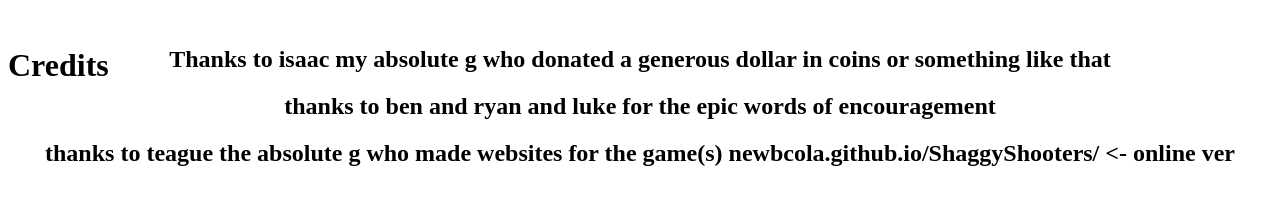
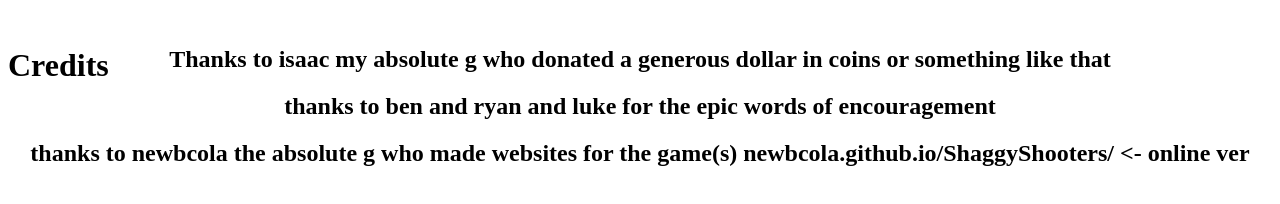
Before and after one commit to newbcola/ShaggyShooters, a plain HTML site: page index.html in a window 1280 px wide. Both pictures are taken after a click on the element "credits". Drawn offline with Linux system fonts and the light colour scheme.

Commit message:
changed my name in creds to newbcola
cuz why not

```diff
--- a/index.html
+++ b/index.html
@@ -204,7 +204,7 @@ function credits() {
     const creditsl3 = document.createElement("h2");
     document.body.appendChild(creditsl3);
     creditsl3.id = "creditsline3"
-    document.getElementById("creditsline3").innerHTML = "thanks to teague the absolute g who made websites for the game(s) newbcola.github.io/ShaggyShooters/ <- online ver"
+    document.getElementById("creditsline3").innerHTML = "thanks to newbcola the absolute g who made websites for the game(s) newbcola.github.io/ShaggyShooters/ <- online ver"
 }
 </script>
 </html>
```
